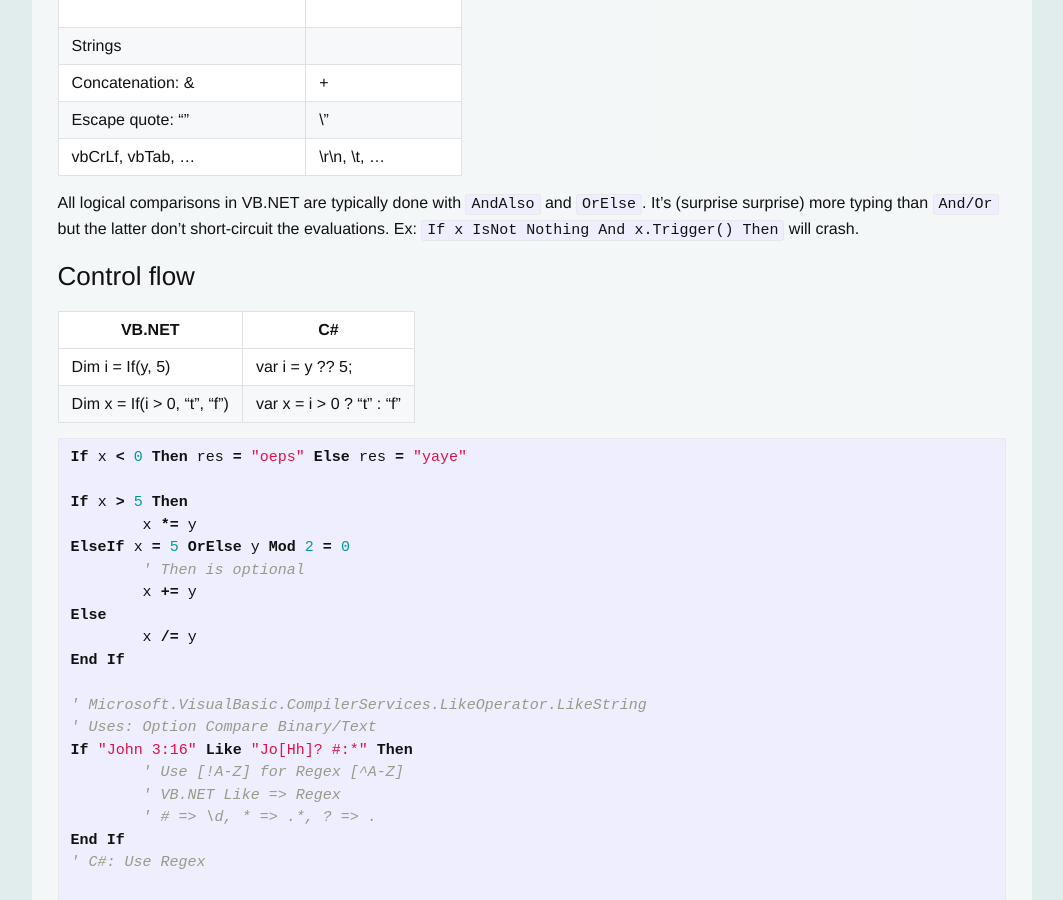
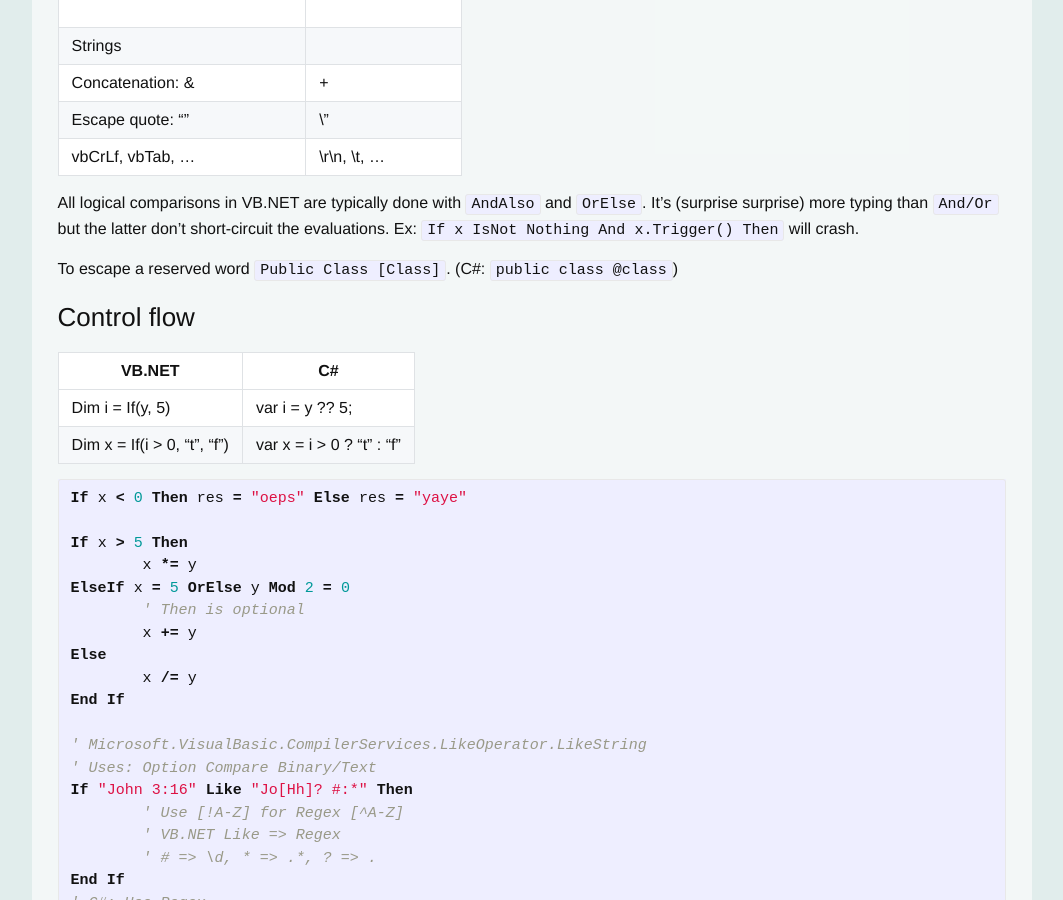
Before and after one commit to Laoujin/bliki, a Jekyll site: the page built from _bliki/dotnet/vbnet-vs-csharp.md, in a window 1280 px wide and 900 px high, scrolled down 4165 px. Shown: the whole window, without its empty margins (108-1171 px from the left). Built offline with Jekyll 4.4.1, drawn with Linux system fonts in a browser that asks for light colours; some web fonts are replaced.

Commit message:
Post VB.NET: escaping a reserved word

```diff
--- a/_bliki/dotnet/vbnet-vs-csharp.md
+++ b/_bliki/dotnet/vbnet-vs-csharp.md
@@ -182,6 +182,7 @@ All logical comparisons in VB.NET are typically done with `AndAlso` and `OrElse`
 It's (surprise surprise) more typing than `And/Or` but the latter don't short-circuit
 the evaluations. Ex: `If x IsNot Nothing And x.Trigger() Then` will crash.
 
+To escape a reserved word `Public Class [Class]`. (C#: `public class @class`)
 
 ### Control flow
 
```
